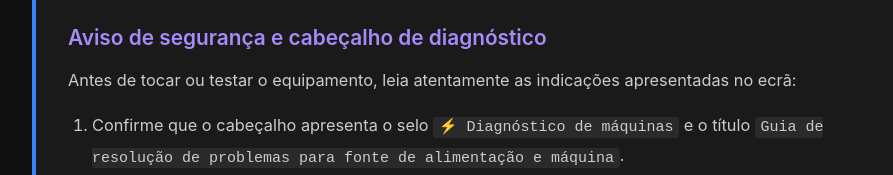
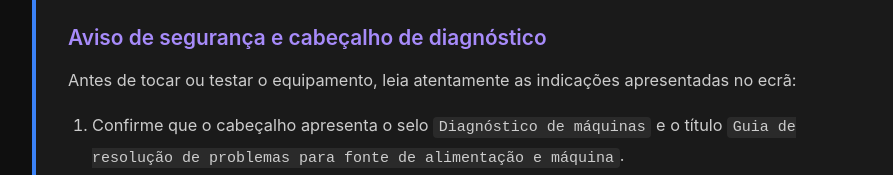
Before and after one commit to Poli-International/power-supply-troubleshooter, a plain HTML site: page documentation-pt.html in a window 1280 px wide. Shown: the part 1389-1564 px from the top of the page, without its empty margins (174-1067 px from the left). Drawn offline with Linux system fonts and the light colour scheme.

Commit message:
sync documentation-pt.html from the live site
The website copy of this tool moved on and the repo did not, so an
AI Studio import from here would have reverted it.

```diff
--- a/documentation-pt.html
+++ b/documentation-pt.html
@@ -64,7 +64,7 @@
         <h3>Aviso de segurança e cabeçalho de diagnóstico</h3>
         <p>Antes de tocar ou testar o equipamento, leia atentamente as indicações apresentadas no ecrã:</p>
         <ol>
-        <li>Confirme que o cabeçalho apresenta o selo <code>⚡ Diagnóstico de máquinas</code> e o título <code>Guia de resolução de problemas para fonte de alimentação e máquina</code>.</li>
+        <li>Confirme que o cabeçalho apresenta o selo <code>Diagnóstico de máquinas</code> e o título <code>Guia de resolução de problemas para fonte de alimentação e máquina</code>.</li>
         <li>Leia a descrição de funcionamento: <code>Diagnóstico de avarias passo a passo para máquinas de tatuagem. Responda a algumas perguntas sobre os sintomas para obter uma lista prática de soluções direcionadas.</code>.</li>
         <li>Preste atenção ao aviso <code>Aviso de segurança:</code> apresentado na secção inferior antes de mexer nas ligações elétricas.</li>
         <li>Caso sinta cheiro a queimado, fumo ou faíscas estranhas, retire imediatamente a ficha da fonte da tomada de parede.</li>
```
